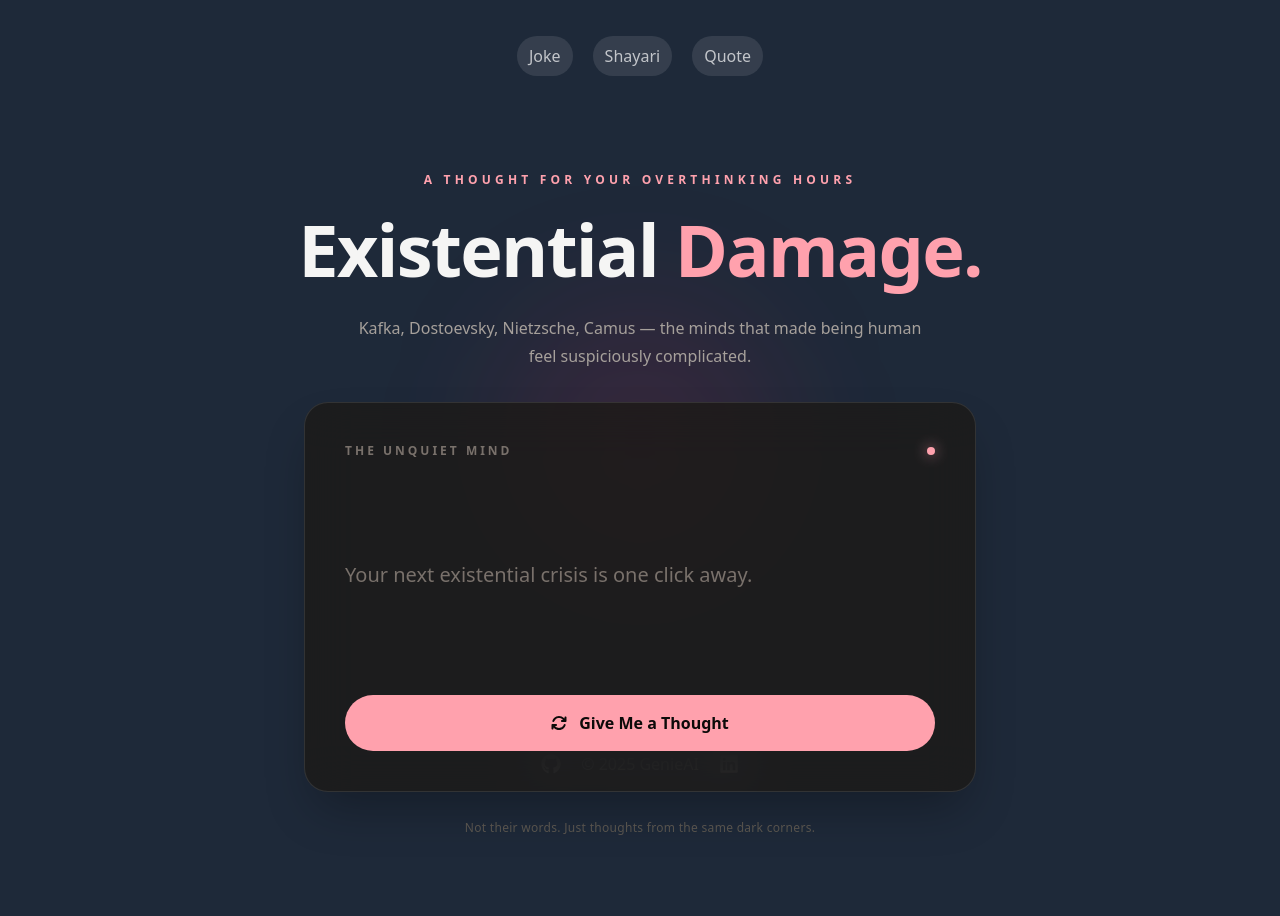
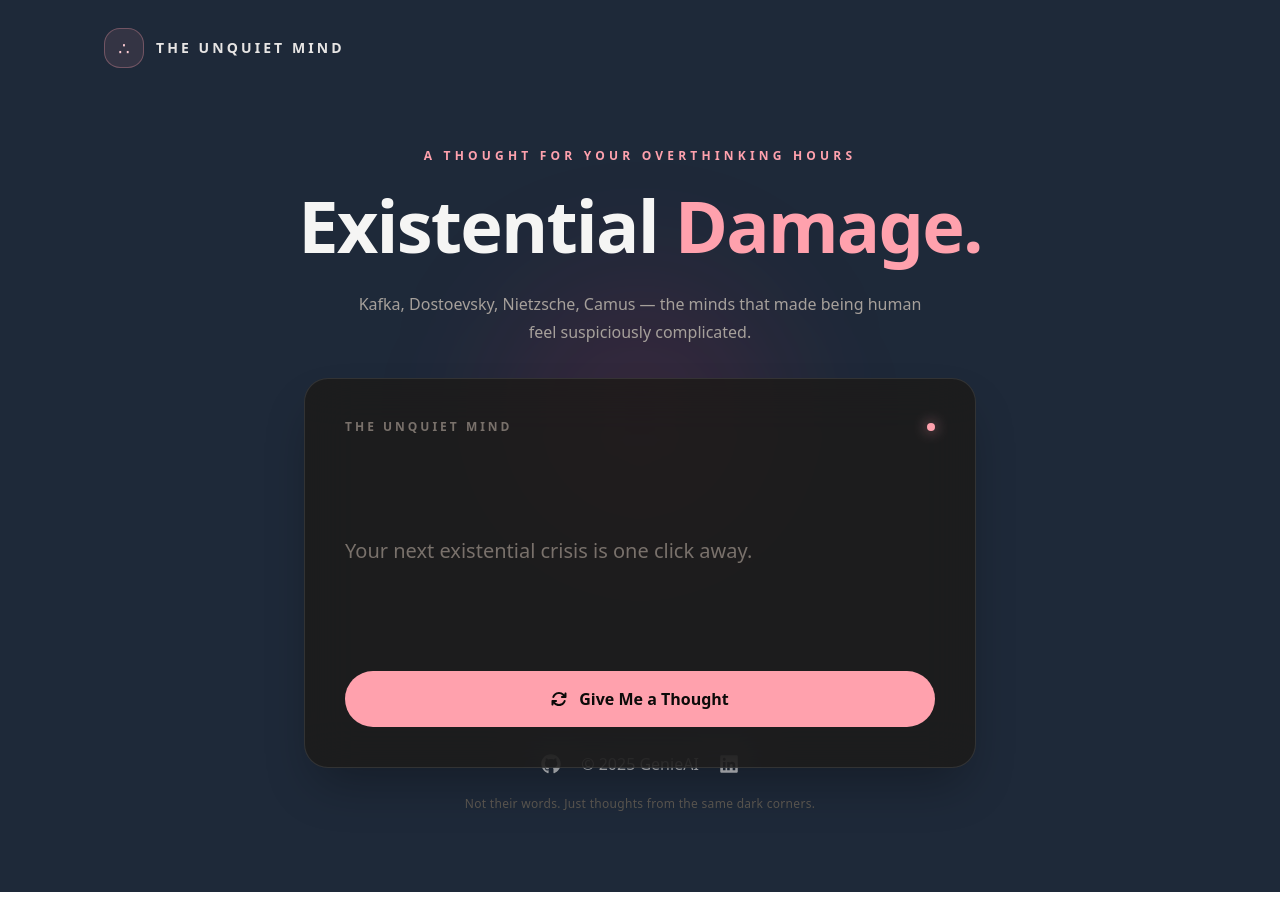
Before and after one commit to saanisayyad/shayari-joke-quote-ai, a React (Vite) app in the folder frontend/: page / in a window 1280 px wide. After the commit the page ends 892 px from the top, so only its background shows below. Built offline with nearby package versions, Linux system fonts and the light colour scheme.

Commit message:
Replace category navigation with single project identity

```diff
--- a/frontend/src/components/Navbar.jsx
+++ b/frontend/src/components/Navbar.jsx
@@ -2,21 +2,14 @@ import { Link } from "react-router-dom";
 
 export default function Navbar() {
   return (
-    <nav className=" flex items-center rounded-full justify-between mt-10 md:mt-5 py-4 px-10 gap-5">
-      <Link to="/api/joke">
-        <div className='bg-white/10 px-3 py-2 text-center rounded-full hover:scale-105 duration-300 cursor-pointer text-white/70'>
-          Joke
-        </div>
-      </Link>
-      <Link to="/api/shayari">
-        <div className='bg-white/10 px-3 py-2 text-center rounded-full hover:scale-105 duration-300 cursor-pointer text-white/70'>
-      Shayari
-    </div>
-      </Link>
-      <Link to="/api/quote">
-        <div className='bg-white/10 px-3 py-2 text-center rounded-full hover:scale-105 duration-300 cursor-pointer text-white/70'>
-      Quote
-    </div>
+    <nav className="relative z-10 flex w-full max-w-6xl items-center justify-center px-6 pt-7 sm:justify-start sm:px-10">
+      <Link to="/" className="group flex items-center gap-3">
+        <span className="flex h-10 w-10 items-center justify-center rounded-2xl border border-rose-300/30 bg-rose-300/10 text-lg text-rose-200 transition group-hover:bg-rose-300/20">
+          ∴
+        </span>
+        <span className="text-sm font-bold uppercase tracking-[0.22em] text-stone-200">
+          The Unquiet Mind
+        </span>
       </Link>
     </nav>
   );
```
